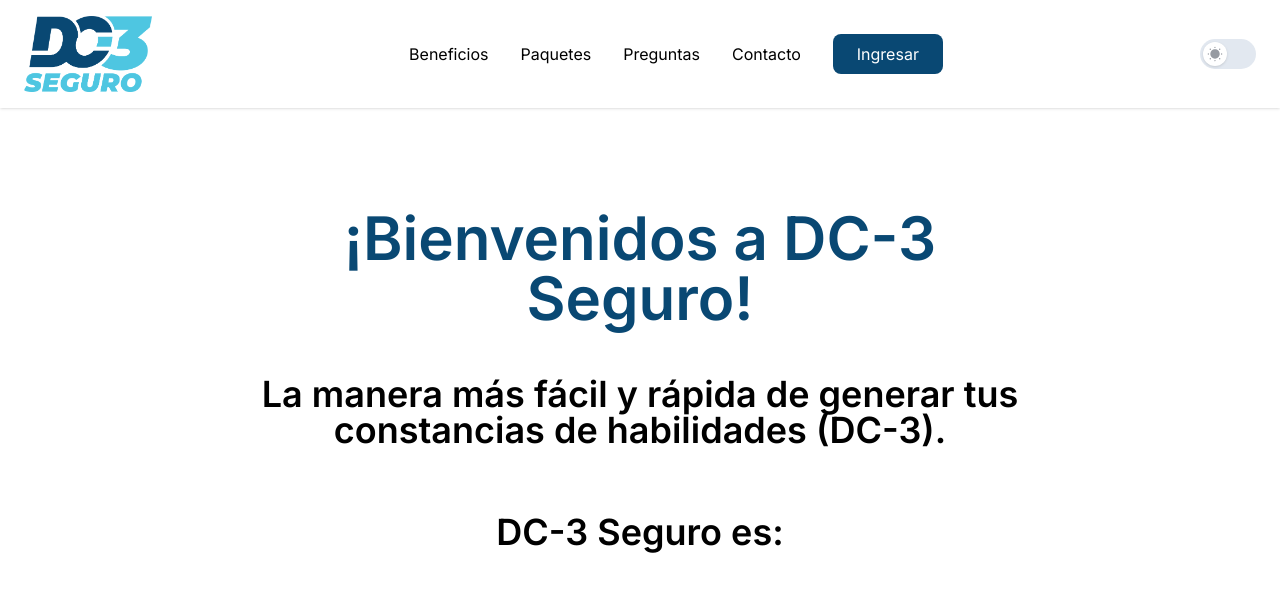
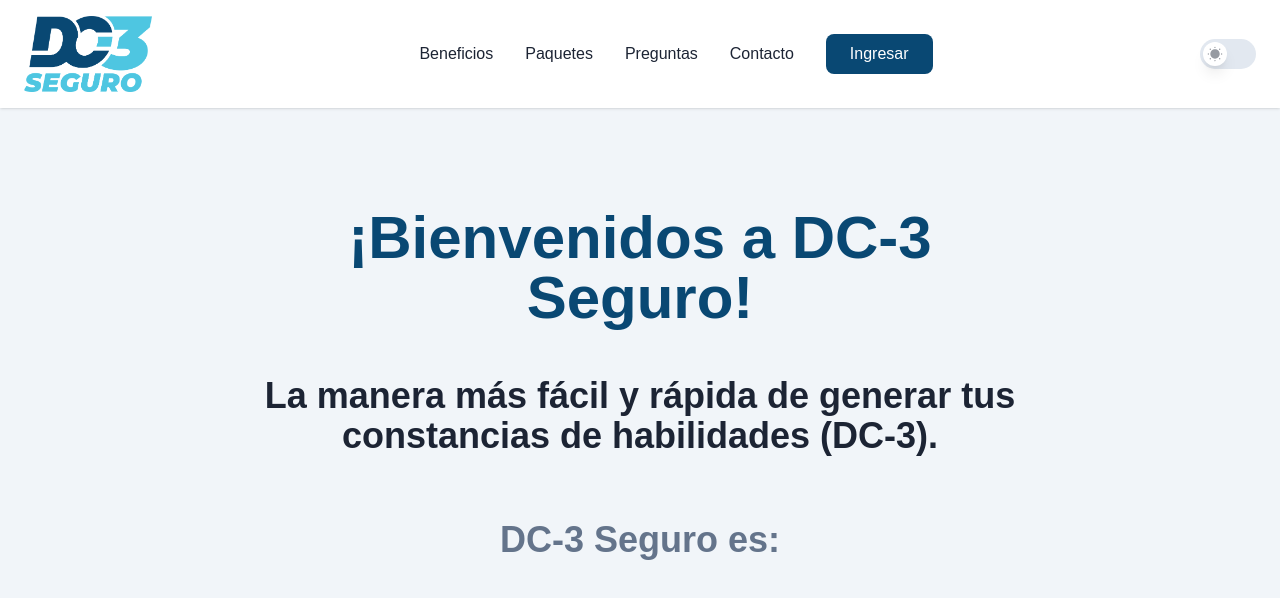
Before and after one commit to JoshuaDeveloper25/DC3-SEGURO, a Next.js app: page / in a window 1280 px wide. Shown: the top 598 px of the page. Built offline with nearby package versions, Linux system fonts and the light colour scheme.

Commit message:
Update global styles and layout; enhance typography and color scheme for better readability

```diff
--- a/src/app/globals.css
+++ b/src/app/globals.css
@@ -1,5 +1,11 @@
 @import "tailwindcss";
 @layer components;
+
+body {
+  font-family: Satoshi, sans-serif;
+  background-color: #f1f5f9;
+  color: #64748b;
+}
 
 /* Custom variant for dark mode */
 @custom-variant dark (&:where(.dark, .dark *));
--- a/src/app/layout.js
+++ b/src/app/layout.js
@@ -1,4 +1,3 @@
-import { InterFont } from "@/src/ui/font";
 import "./globals.css";
 
 export const metadata = {
@@ -10,10 +9,10 @@
 export default function RootLayout({ children }) {
   return (
     <html lang="en" className="dark">
-      <body
-        className={`${InterFont.className} antialiased dark:bg-[#1a222c] dark:text-[#aeb7c0]`}
-      >
-        {children}
+      <body>
+        <main className="dark:bg-[#1a222c] dark:text-[#aeb7c0]">
+          {children}
+        </main>
       </body>
     </html>
   );
--- a/src/components/Home/Header/index.jsx
+++ b/src/components/Home/Header/index.jsx
@@ -1,13 +1,13 @@
 const Header = () => {
   return (
     <header className="container mx-auto px-6 md:px-8 h-svh">
-      <div className="flex justify-center items-center min-h-[70%]">
+      <div className="flex justify-center items-center min-h-[71%]">
         <div className="max-w-[800px] mx-auto text-center md:space-y-12 space-y-4">
           <h1 className="text-[#094873] text-4xl sm:text-5xl md:text-6xl font-[600]">
             ¡Bienvenidos a DC-3 Seguro!
           </h1>
 
-          <h4 className="text-xl sm:text-2xl md:text-3xl lg:text-4xl font-[600] leading-9 text-black dark:text-white">
+          <h4 className="text-xl sm:text-2xl md:text-3xl lg:text-4xl font-[600] leading-10 text-[#1c2434] dark:text-white">
             La manera más fácil y rápida de generar tus constancias de
             habilidades (DC-3).
           </h4>
--- a/src/components/Home/Menu/ThemeToggle.jsx
+++ b/src/components/Home/Menu/ThemeToggle.jsx
@@ -35,8 +35,8 @@
 
         <span
           className={`${
-            isDarkMode ? "right-[3px]" : "left-[3px]"
-          } absolute top-1/2 flex h-6 w-6 -translate-y-1/2 translate-x-0 items-center justify-center rounded-full bg-white shadow-sm duration-75 ease-linear`}
+            isDarkMode ? "right-[5px]" : "left-[3px]"
+          } absolute top-1/2 flex h-6 w-6 -translate-y-1/2 translate-x-0 items-center justify-center rounded-full bg-white shadow-lg duration-75 ease-linear`}
         >
           {isDarkMode ? (
             <MoonIcon fillColor={"fill-[#969AA1]"} />
--- a/src/components/Home/Menu/index.jsx
+++ b/src/components/Home/Menu/index.jsx
@@ -11,7 +11,7 @@
 
 const Menu = () => {
   return (
-    <nav className="flex justify-between shadow-sm dark:bg-[#24303f] md:px-6 2xl:px-11 p-4">
+    <nav className="flex justify-between shadow-sm bg-white dark:bg-[#24303f] md:px-6 2xl:px-11 p-4">
       <div>
         <Image
           className="w-32 hidden dark:block"
--- a/src/data/dataHome.js
+++ b/src/data/dataHome.js
@@ -1,24 +1,24 @@
 export const navLinks = [
   {
-    styles: "text-black dark:text-white",
+    styles: "text-[#1c2434] dark:text-white",
     text: "Beneficios",
     link: "#advantages",
   },
 
   {
-    styles: "text-black dark:text-white",
+    styles: "text-[#1c2434] dark:text-white",
     text: "Paquetes",
     link: "#prices",
   },
 
   {
-    styles: "text-black dark:text-white",
+    styles: "text-[#1c2434] dark:text-white",
     text: "Preguntas",
     link: "#faq",
   },
 
   {
-    styles: "text-black dark:text-white",
+    styles: "text-[#1c2434] dark:text-white",
     text: "Contacto",
     link: "#contact",
   },
--- a/src/ui/font.jsx
+++ /dev/null
@@ -1,6 +0,0 @@
-import { Inter } from "next/font/google";
-
-export const InterFont = Inter({
-  subsets: ["latin"],
-  weight: ["400", "600", "900"],
-});
```
